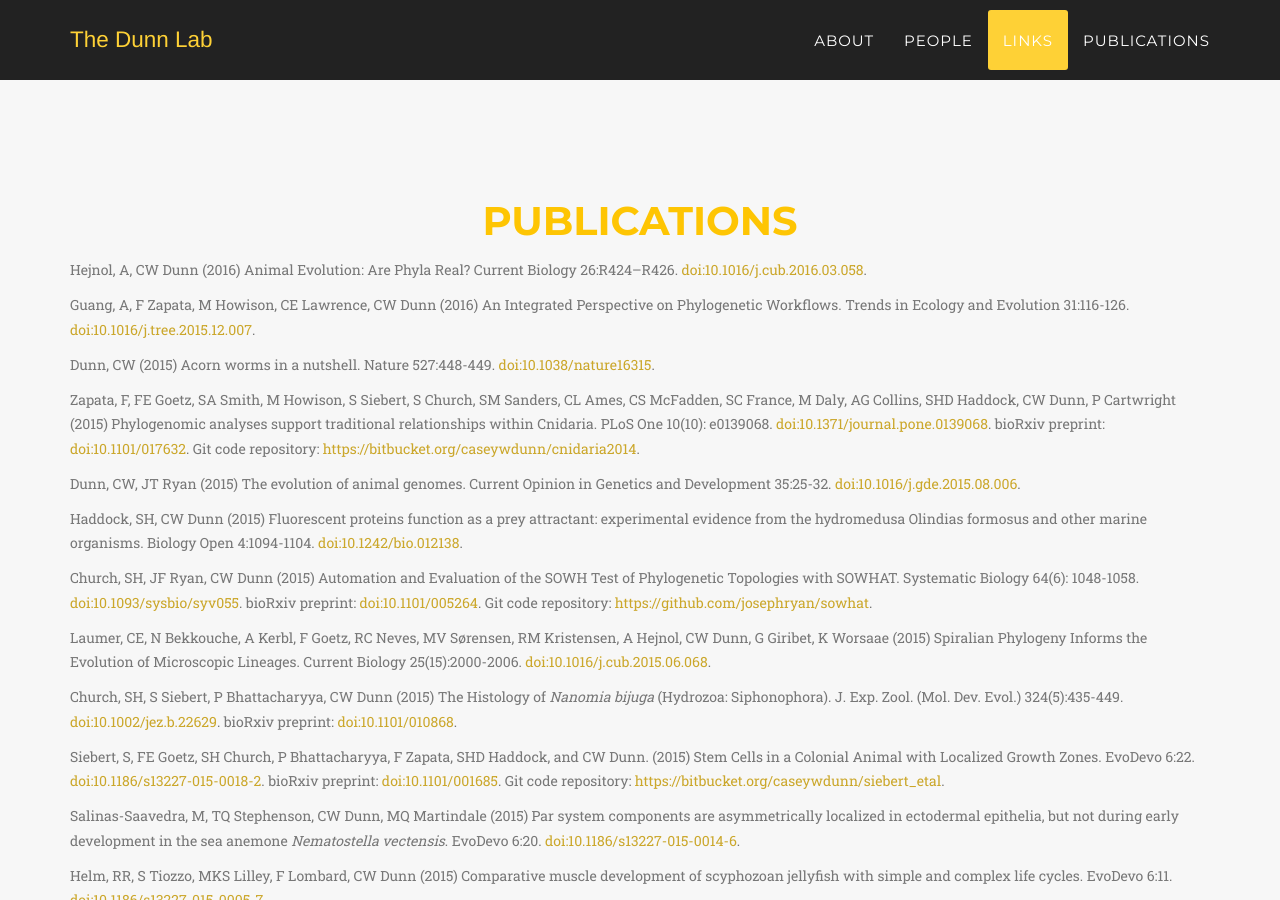
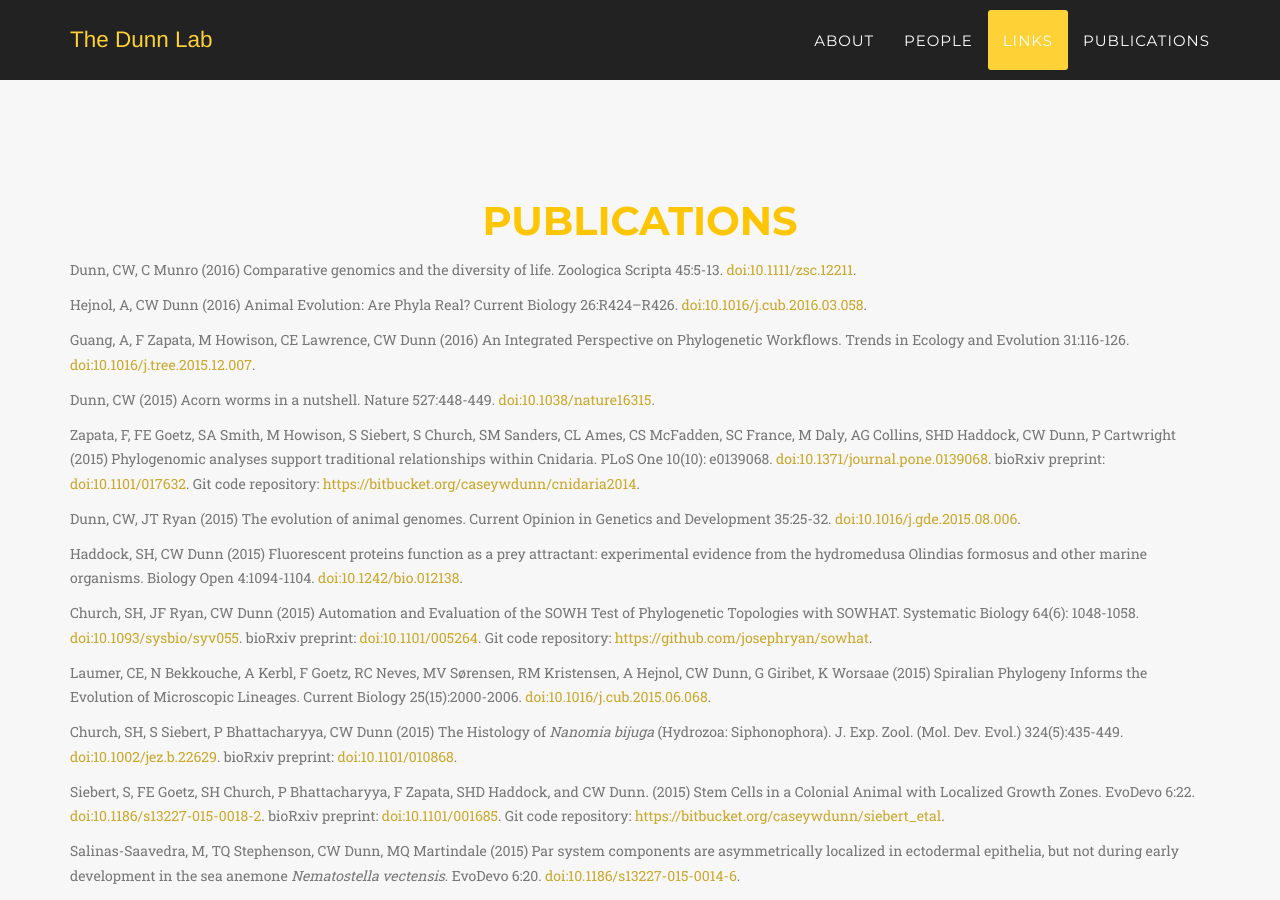
Before and after one commit to caseywdunn/caseywdunn.github.io, a Jekyll site: the page built from index.html, in a window 1280 px wide and 900 px high, scrolled down 7831 px. Built offline with Jekyll 4.4.1, drawn with Linux system fonts in a browser that asks for light colours; some web fonts are replaced.

Commit message:
added paper

```diff
--- a/_includes/publications.html
+++ b/_includes/publications.html
@@ -6,6 +6,10 @@
                     <h2 class="section-heading">Publications</h2>
                 </div>
             </div>
+
+<div class="box"><div class="box-title"></div><div class="box-body">
+	<p class="text-muted"> Dunn, CW, C Munro (2016) Comparative genomics and the diversity of life. Zoologica Scripta 45:5-13. <a href="http://dx.doi.org/10.1111/zsc.12211">doi:10.1111/zsc.12211</a>. </p>
+</div><div class="box-footer"> </div></div>
 
 <div class="box"><div class="box-title"></div><div class="box-body">
 	<p class="text-muted"> Hejnol, A, CW Dunn (2016) Animal Evolution: Are Phyla Real? Current Biology 26:R424–R426. <a href="http://dx.doi.org/10.1016/j.cub.2016.03.058">doi:10.1016/j.cub.2016.03.058</a>. </p>
```
